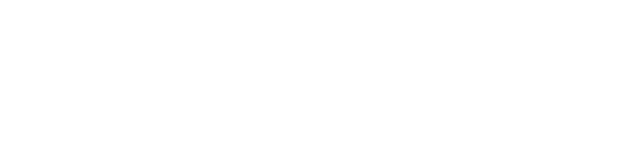
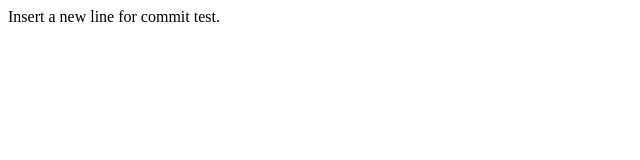
Before and after one commit to codeinsilent/MLProgWithPython, a plain HTML site: page index.html in a window 1280 px wide. Shown: the whole page, without its empty margins (0-640 px from the left). Drawn offline with Linux system fonts and the light colour scheme.

Commit message:
Add a new line in the tag div

```diff
--- a/index.html
+++ b/index.html
@@ -3,6 +3,6 @@
 		<title></title>
 	</head>
 	<body>
-
+		<div>Insert a new line for commit test.</div>
 	</body>
 </html>
```
